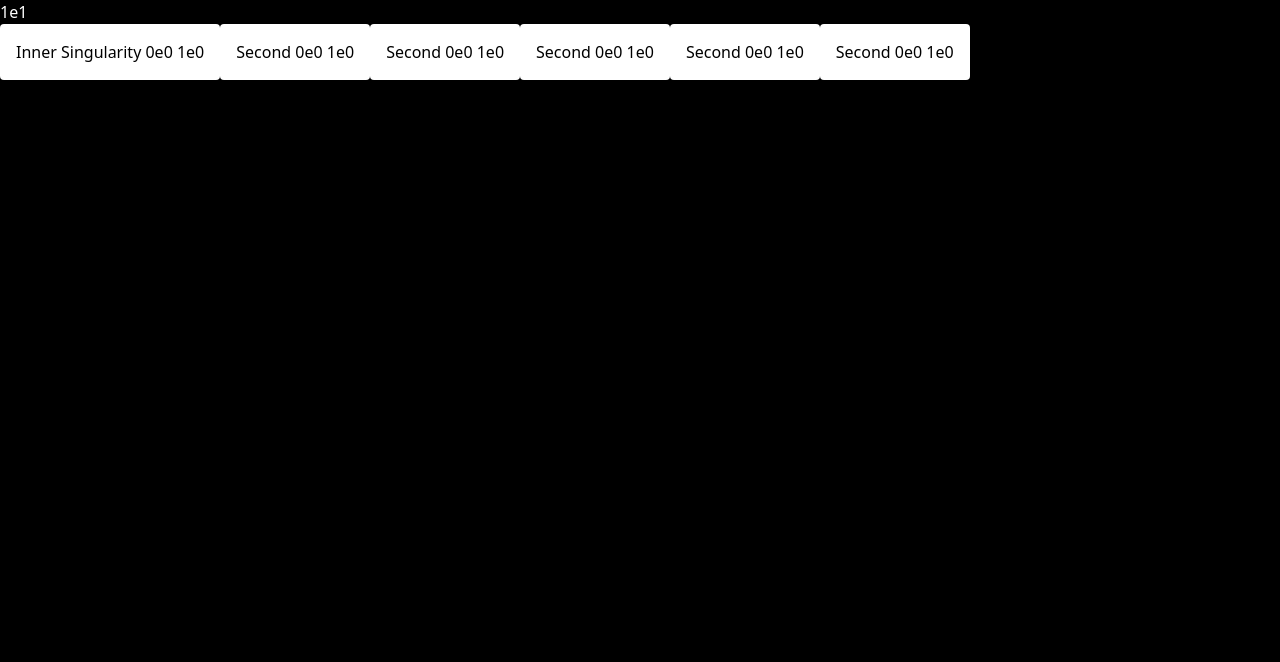
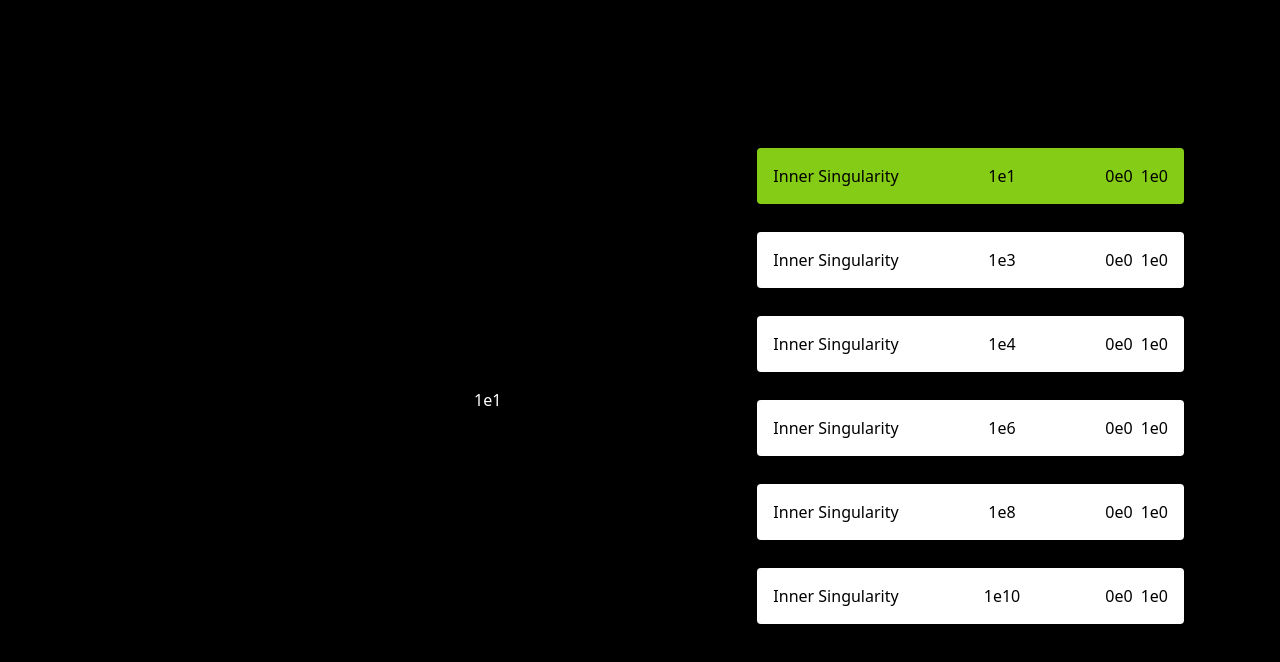
Before and after one commit to MrSkulason/loka, a Vue app: page / in a window 1280 px wide. Shown: the top 662 px of the page. Built offline with nearby package versions, Linux system fonts and the light colour scheme.

Commit message:
Loka skil

```diff
--- a/index.html
+++ b/index.html
@@ -7,7 +7,7 @@
     <title>Vite App</title>
   </head>
   <body class="bg-black h-full w-full">
-    <div id="app"></div>
+    <div id="app" class="flex justify-end items-center w-full h-full" ></div>
     <script type="module" src="/src/main.js"></script>
   </body>
 </html>
--- a/src/views/HomeView.vue
+++ b/src/views/HomeView.vue
@@ -18,6 +18,7 @@ export default {
       perSec: [[0, 0],[0, 0],[0, 0],[0, 0],[0, 0],[0, 0]]
     }
   },
+
   methods: {
     buying(number, number2){
       if(number[1][1] >= number2[0][2]) {
@@ -30,6 +31,7 @@ export default {
       return number2
 
     },
+
     increase1: function (increased) {
 
       increased[1][0] = increased[1][0]+Math.pow(10 ,(-increased[1][1]));
@@ -63,9 +65,6 @@ export default {
         return this.powerOf(number[1][0], number[1][1])
       },
 
-    stopInterval() {
-      clearInterval(this.interval);
-    },
     powerOf(mainNumber, powerOf){
 
       if((mainNumber >= 10 || (mainNumber < 1)) && mainNumber>0) {
@@ -74,7 +73,7 @@ export default {
         console.log(mainNumber)
         mainNumber = mainNumber*Math.pow(10, -TruePowerOf)
       }
-      mainNumber = Math.floor((mainNumber*10000))/10000
+      mainNumber = Number(mainNumber.toFixed(4));
 
       return [mainNumber, powerOf]
     },
@@ -86,7 +85,26 @@ export default {
   },
 
   mounted() {
-    this.interval = setInterval(() => {}, 100)
+
+    if (localStorage.getItem("matter") != null) {
+      this.matter = JSON.parse(localStorage.getItem("matter"))
+      this.baseB = JSON.parse(localStorage.getItem("first"))
+      this.secondB = JSON.parse(localStorage.getItem("second"))
+      this.thirdB = JSON.parse(localStorage.getItem("third"))
+      this.fourthB = JSON.parse(localStorage.getItem("fourth"))
+      this.fifthB = JSON.parse(localStorage.getItem("fifth"))
+      this.sixthB = JSON.parse(localStorage.getItem("sixth"))
+    }
+
+    this.interval = setInterval(() => {
+      localStorage.setItem("matter", JSON.stringify(this.matter));
+      localStorage.setItem("first", JSON.stringify(this.baseB));
+      localStorage.setItem("second", JSON.stringify(this.secondB));
+      localStorage.setItem("third", JSON.stringify(this.thirdB));
+      localStorage.setItem("fourth", JSON.stringify(this.fourthB));
+      localStorage.setItem("fifth", JSON.stringify(this.fifthB));
+      localStorage.setItem("sixth", JSON.stringify(this.sixthB));
+    }, 30000)
     this.interval = setInterval(() => {
       //mass
       this.perSec[0] = this.perSecond(this.baseB),
@@ -130,14 +148,63 @@ export default {
 </script>
 
 <template>
+
+<div class="absolute inset-0 w-full flex items-center justify-end">
   <p class="text-white">{{prettyNumber[0]}}e{{matter[1][1]}}</p>
-  <div class="columns-1">
-    <button class="bg-white rounded text-black p-4" @click="this.baseB = buying(this.matter, this.baseB)">Inner Singularity {{prettyNumber[1]}}e{{baseB[1][1]}} {{prettyNumber[2]}}e{{baseB[2][1]}}</button>
-    <button class="bg-white rounded text-black p-4" @click="this.secondB = buying(this.matter, this.secondB)">Second {{prettyNumber[3]}}e{{secondB[1][1]}} {{prettyNumber[4]}}e{{secondB[2][1]}}</button>
-    <button class="bg-white rounded text-black p-4" @click="this.thirdB = buying(this.matter, this.thirdB)">Second {{prettyNumber[5]}}e{{thirdB[1][1]}} {{prettyNumber[6]}}e{{thirdB[2][1]}}</button>
-    <button class="bg-white rounded text-black p-4" @click="this.fourthB = buying(this.matter, this.fourthB)">Second {{prettyNumber[7]}}e{{fourthB[1][1]}} {{prettyNumber[8]}}e{{fourthB[2][1]}}</button>
-    <button class="bg-white rounded text-black p-4" @click="this.fifthB = buying(this.matter, this.fifthB)">Second {{prettyNumber[9]}}e{{fifthB[1][1]}} {{prettyNumber[10]}}e{{fifthB[2][1]}}</button>
-    <button class="bg-white rounded text-black p-4" @click="this.sixthB = buying(this.matter, this.sixthB)">Second {{prettyNumber[11]}}e{{sixthB[1][1]}} {{prettyNumber[12]}}e{{sixthB[2][1]}}</button>
+  <div class="flex flex-col w-1/3  ml-64 mr-24">
+
+    <div :class="{'[&:not(:hover)]:bg-lime-500 hover:bg-lime-600': matter[1][1] >= baseB[0][2]}" class="bg-white rounded text-black p-4 flex justify-between  mb-7  relative hover:bg-gray-300" @click="this.baseB = buying(this.matter, this.baseB)">
+
+      <div  class="relative top-1/2 left-0 "> Inner Singularity </div>
+      <div class="relative top-1/2 left-0 right-0 ">1e{{baseB[0][2]}}</div>
+      <div class="flex relative top-1/2  right-0 ">
+        <div>{{prettyNumber[1]}}e{{baseB[1][1]}}</div>
+        <div class="ml-2">{{prettyNumber[2]}}e{{baseB[2][1]}}</div>
+
+    </div>
+    </div>
+    <div :class="{ '[&:not(:hover)]:bg-lime-500 hover:bg-lime-600': matter[1][1] >= secondB[0][2]}"  class="bg-white rounded text-black p-4 flex justify-between mb-7 hover:bg-gray-300" @click="this.secondB = buying(this.matter, this.secondB)">
+      <div class="relative top-1/2 left-0 "> Inner Singularity </div>
+      <div class="relative top-1/2 left-0 right-0 ">1e{{secondB[0][2]}}</div>
+      <div class="flex  relative top-1/2  right-0 ">
+        <div>{{prettyNumber[3]}}e{{secondB[1][1]}}</div>
+        <div class="ml-2">{{prettyNumber[4]}}e{{secondB[2][1]}}</div>
+      </div>
+    </div>
+
+    <div :class="{ '[&:not(:hover)]:bg-lime-500 hover:bg-lime-600': matter[1][1] >= thirdB[0][2]}" class="bg-white rounded text-black p-4 flex justify-between mb-7 hover:bg-gray-300" @click="this.thirdB = buying(this.matter, this.thirdB)">
+      <div class="relative top-1/2 left-0 "> Inner Singularity </div>
+      <div class="relative top-1/2 left-0 right-0 ">1e{{thirdB[0][2]}}</div>
+      <div class="flex relative top-1/2  right-0 ">
+        <div>{{prettyNumber[5]}}e{{thirdB[1][1]}}</div>
+        <div class="ml-2">{{prettyNumber[6]}}e{{thirdB[2][1]}}</div>
+      </div>
+    </div>
+    <div :class="{ '[&:not(:hover)]:bg-lime-500 hover:bg-lime-600': matter[1][1] >= fourthB[0][2]}" class="bg-white rounded text-black p-4 flex justify-between mb-7 hover:bg-gray-300" @click="this.fourthB = buying(this.matter, this.fourthB)">
+      <div class="relative top-1/2 left-0 "> Inner Singularity </div>
+      <div class="relative top-1/2 left-0 right-0 ">1e{{fourthB[0][2]}}</div>
+      <div class="flex relative top-1/2  right-0 ">
+        <div>{{prettyNumber[7]}}e{{fourthB[1][1]}}</div>
+        <div class="ml-2">{{prettyNumber[8]}}e{{fourthB[2][1]}}</div>
+      </div>
+    </div>
+    <div :class="{ '[&:not(:hover)]:bg-lime-500 hover:bg-lime-600': matter[1][1] >= fifthB[0][2]}" class="bg-white rounded text-black p-4 flex justify-between mb-7 hover:bg-gray-300" @click="this.fifthB = buying(this.matter, this.fifthB)">
+      <div class="relative top-1/2 left-0 "> Inner Singularity </div>
+      <div class="relative top-1/2 left-0 right-0 ">1e{{fifthB[0][2]}}</div>
+      <div class="flex relative top-1/2  right-0 ">
+        <div>{{prettyNumber[9]}}e{{fifthB[1][1]}}</div>
+        <div class="ml-2">{{prettyNumber[10]}}e{{fifthB[2][1]}}</div>
+      </div>
+    </div>
+    <div :class="{ '[&:not(:hover)]:bg-lime-500 hover:bg-lime-600': matter[1][1] >= sixthB[0][2]}" class="bg-white rounded text-black p-4 flex justify-between mb-7 hover:bg-gray-300" @click="this.sixthB = buying(this.matter, this.sixthB)">
+      <div class="relative top-1/2 left-0 "> Inner Singularity </div>
+      <div class="relative top-1/2 left-0 right-0 ">1e{{sixthB[0][2]}}</div>
+      <div class="flex relative top-1/2  right-0 ">
+        <div>{{prettyNumber[11]}}e{{sixthB[1][1]}}</div>
+        <div class="ml-2">{{prettyNumber[12]}}e{{sixthB[2][1]}}</div>
+      </div>
+    </div>
+  </div>
   </div>
 
 
```
